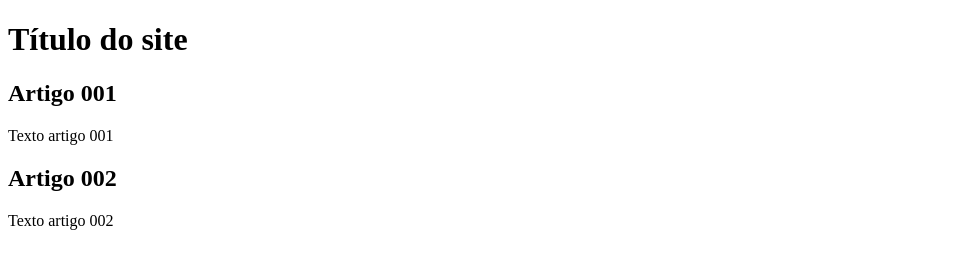
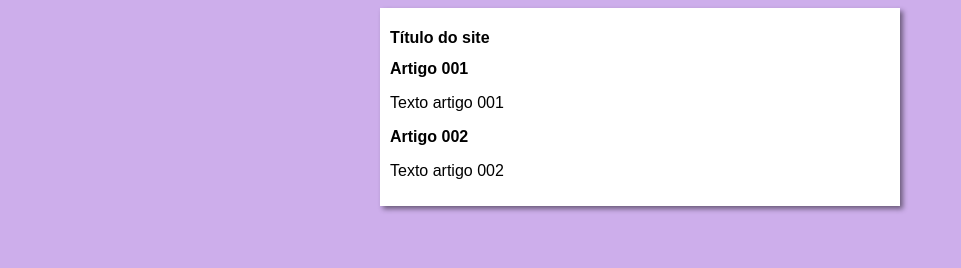
Before and after one commit to JoaoSCoelho/projeto-site, a plain HTML site: page index.html in a window 1280 px wide. Shown: the whole page, without its empty margins (0-961 px from the left). Drawn offline with Linux system fonts and the light colour scheme.

Commit message:
iniciei o desgin

```diff
--- /dev/null
+++ b/estilos/style.css
@@ -0,0 +1,15 @@
+* {
+    font-family: Arial, Helvetica, sans-serif;
+    font-size: 16px;
+}
+body {
+    background-color: rgb(205, 174, 235);
+}
+
+main {
+    background-color: white;
+    width: 500px;
+    margin: auto;
+    box-shadow: 3px 3px 5px rgba(0, 0, 0, 0.473);
+    padding: 10px;
+}
--- a/index.html
+++ b/index.html
@@ -4,6 +4,7 @@
     <meta charset="UTF-8">
     <meta name="viewport" content="width=device-width, initial-scale=1.0">
     <title>Título do Site</title>
+    <link rel="stylesheet" href="estilos/style.css">
 </head>
 <body>
     <main>
```
